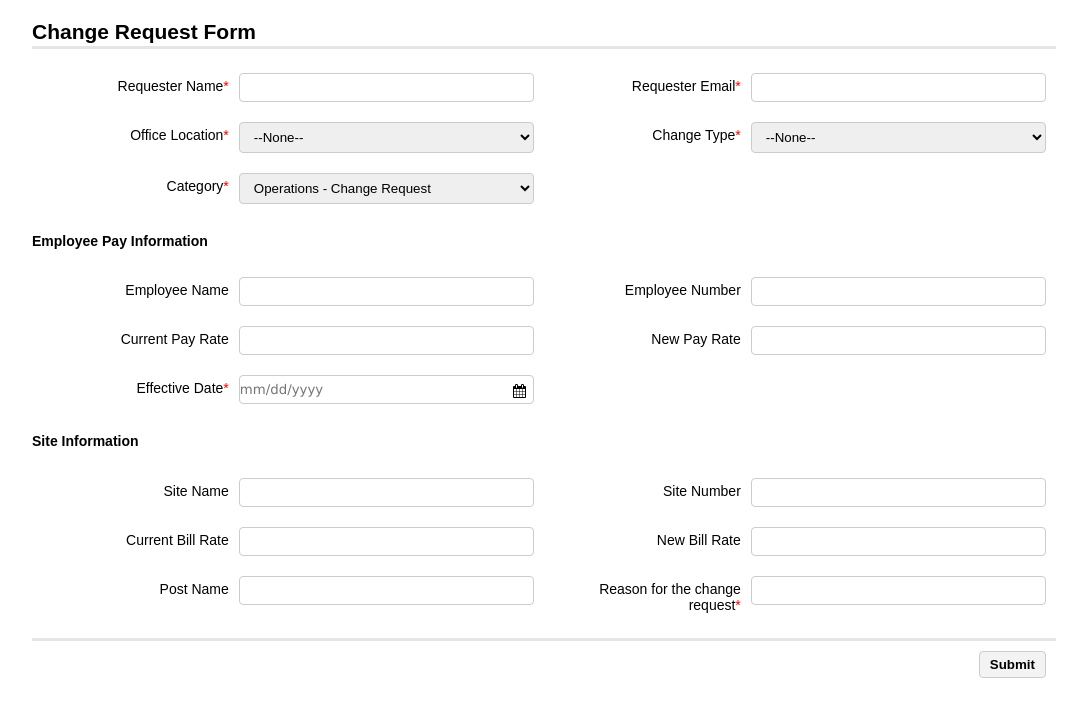
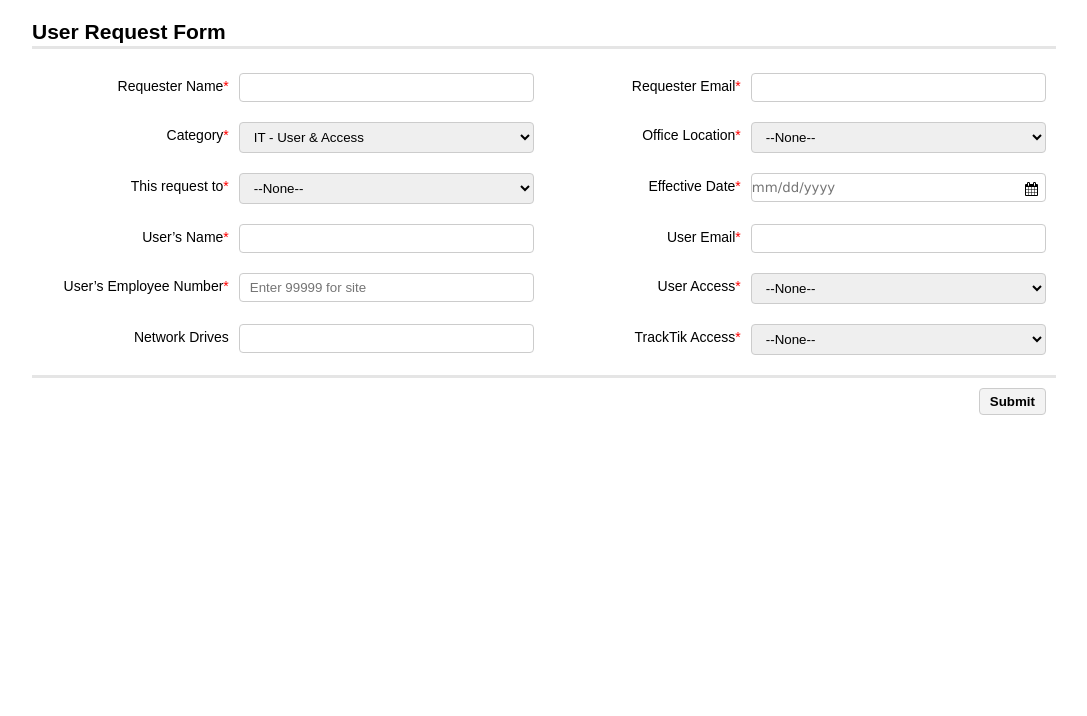
Before and after one commit to shippi174/SMSSI, a plain HTML site: page index.html in a window 1280 px wide. Shown: the whole page, without its empty margins (96-1183 px from the left). Drawn offline with nearby package versions, Linux system fonts and the light colour scheme.

Commit message:
Update index.html

```diff
--- a/index.html
+++ b/index.html
@@ -18,9 +18,9 @@
 <!--  NOTE: Please add the following <FORM> element to your page.             -->
 <!--  ----------------------------------------------------------------------  -->
 
-<form action="https://cs124.salesforce.com/servlet/servlet.WebToCase?encoding=UTF-8" method="POST"onsubmit="showSuccss()"  id="ticketForm" target="hidden-form">
+<form action="https://cs21.salesforce.com/servlet/servlet.WebToCase?encoding=UTF-8" method="POST" onsubmit="showSuccss();"  id="ticketForm" target="hidden-form">
 
-<input type=hidden name="orgid" value="00D3J0000000QkM">
+<input type=hidden name="orgid" value="00Dq0000000EZ8Q">
 <!--input type=hidden name="retURL" value="http://"-->
 
 <!--  ----------------------------------------------------------------------  -->
@@ -30,20 +30,26 @@
 <!--  <input type="hidden" name="debugEmail"                                  -->
 <!--  value="pankaj.singh@extentia.com">                                      -->
 <!--  ----------------------------------------------------------------------  -->
-<h1>Change Request Form</h1>
+<h1>User Request Form</h1>
 <section class="fields-wrapper">
-    <div class="input-group">
+	<div class="input-group">
 		<label for="name">Requester Name<span class="required">*</span></label>
 		<input class="input-style" id="name" maxlength="80" name="name" size="20" type="text" required/>
 	</div>
+
 	<div class="input-group">
 		<label for="email">Requester Email<span class="required">*</span></label>
 		<input class="input-style" id="email" maxlength="80" name="email" size="20" type="email" oninvalid="this.setCustomValidity('Please Enter valid email')" oninput="setCustomValidity('')" required />
 	</div>
-
+	<div class="input-group">
+		<label>Category<span class="required">*</span></label>
+		<select class="input-style" id="categoryVal" name="00Nq0000003D9Q2" title="Category" onchange="submitCategory()" required>
+		<option value="IT - User &amp; Access">IT - User &amp; Access</option>
+		</select>
+	</div>
 	<div class="input-group">
 		<label>Office Location<span class="required">*</span></label>
-		<select class="input-style" id="00N3J000000gKOE" name="00N3J000000gKOE" title="Office Location" required>
+		<select class="input-style" id="00Nq0000003DAQX" name="00Nq0000003DAQX" title="Office Location" required>
 		<option value="">--None--</option>
 		<option value="Atlanta - Georgia">Atlanta - Georgia</option>
 		<option value="Beverly Hills - California">Beverly Hills - California</option>
@@ -77,81 +83,69 @@
 		<option value="Youngstown - Ohio">Youngstown - Ohio</option>
 		</select>
 	</div>
-
-    <div class="input-group">
-		<label>Change Type<span class="required">*</span></label>
-		<select class="input-style" id="00N3J000000haKB" name="00N3J000000haKB" title="Change Type" required>
+	<div class="input-group">
+		<label>This request to<span class="required">*</span></label>
+		<select class="input-style" id="00Nq0000003GkNh" name="00Nq0000003GkNh" title="This request to" required>
 		<option value="">--None--</option>
-		<option value="Employee Pay Rate Change">Employee Pay Rate Change</option>
-		<option value="Site Bill Rate Change">Site Bill Rate Change</option>
-		<option value="Site Post Creation">Site Post Creation</option>
+		<option value="Create a New User">Create a New User</option>
+		<option value="Update an Existing user">Update an Existing user</option>
+		<option value="Terminate a user">Terminate a user</option>
 		</select>
-	</div>
-	<div class="input-group">
-		<label>Category<span class="required">*</span></label>
-		<select class="input-style" id="categoryVal" name="00N3J000000gKNy" title="Category" onchange="submitCategory()" required>
-		<option value="Operations - Change Request">Operations - Change Request</option>
-		</select>
-	</div>
-	</section>
-	<h4>Employee Pay Information</h4>
-	<section class="fields-wrapper">
-	<div class="input-group">
-		<label>Employee Name</label>
-		<input class="input-style" id="00N3J000000haKE" maxlength="50" name="00N3J000000haKE" size="20" type="text" />
-    </div>
-    <div class="input-group">
-		<label>Employee Number</label>
-		<input class="input-style" id="00N3J000000haKF" maxlength="10" name="00N3J000000haKF" size="20" type="text" />
-    </div>
-	<div class="input-group">
-		<label>Current Pay Rate</label>
-		<input class="input-style" id="00N3J000000haKD" maxlength="50" name="00N3J000000haKD" step='0.01' size="20" type="number" />
-    </div>
-    <div class="input-group">
-		<label>New Pay Rate</label>
-		<input class="input-style" id="00N3J000000haKI" maxlength="50" name="00N3J000000haKI" step='0.01' size="20" type="number"  />
-    </div>
+		</div>
 
 	<div class="input-group inputWithIcon">
 		<label>Effective Date<span class="required">*</span></label>
 
-		<span class="dateInput dateOnlyInput"><input class="input-style date-style"  type="text"  id="txtDate"   readonly="readonly" name="00N3J000000haKA"
+		<span class="dateInput dateOnlyInput"><input class="input-style date-style"  type="text"  id="txtDate"   readonly="readonly" name="00Nq0000003GlIg"
           size="12" placeholder="mm/dd/yyyy" required >
 		<i class="fa fa-calendar" aria-hidden="true"></i></span>
 	</div>
+	<div class="input-group">
+		<label for="00Nq0000003GZ1K">User’s Name<span class="required">*</span></label>
+		<input class="input-style" id="00Nq0000003GZ1K" maxlength="100" name="00Nq0000003GZ1K" size="20" type="text" required/>
+	</div>
+	<div class="input-group">
+		<label for="email">User Email<span class="required">*</span></label>
+		<input class="input-style" id="email" maxlength="80" name="00Nq0000003GlIb" size="20" type="email" oninvalid="this.setCustomValidity('Please Enter valid email')" oninput="setCustomValidity('')" required />
+	</div>
+	<div class="input-group">
+		<label for="00Nq0000003GZ1P">User’s Employee Number<span class="required">*</span></label>
+		<input class="input-style" id="00Nq0000003GZ1P" maxlength="100" name="00Nq0000003GZ1P" size="20" type="text" placeholder="Enter 99999 for site" required/ >
+	</div>
+
+	<div class="input-group">
+	<label>User  Access<span class="required">*</span></label>
+		<select class="input-style" id="netaccess" name="00Nq0000003GZ4i" title="Network  Access" onchange="validate()" required />
+		<option value="">--None--</option>
+        <option value="Webmail Only">Webmail Only</option>
+		<option value="O365 Only">O365 Only</option>
+        <!--option value="Full Network Access">Full Network Access</option-->
+		<option value="RDS/VMware">RDS/VMware</option>
+		</select>
+    </div>
+
+	<div class="input-group">
+	    <label>Network Drives</label>
+	    <input class="input-style"  id="netdrives" maxlength="50" name="00Nq0000003Gkzo" title="Network  Drives" size="20" type="text"/>
+		<label for="00Nq0000003Gkzo" style="color: red; display: none;">*Required</label>
+
+
+	</div>
+
+
+	<div class="input-group">
+	<label>TrackTik  Access<span class="required">*</span></label>
+		<select class="input-style" id="00Nq0000003GZ4n" name="00Nq0000003GZ4n" title="TrackTik Access" required />
+        <option value="">--None--</option>
+        <option value="Full Region">Full Region</option>
+		<option value="Limited Zone">Limited Zone</option>
+		<option value="Officer Only">Officer Only</option>
+		</select>
+    </div>
 
 	</section>
-	<h4>Site Information</h4>
-	<section class="fields-wrapper">
-	<div class="input-group">
-		<label>Site Name</label>
-		<input class="input-style" id="00N3J000000haKL" maxlength="50" name="00N3J000000haKL" size="20" type="text"  />
-    </div>
-    <div class="input-group">
-		<label>Site Number</label>
-		<input class="input-style" id="00N3J000000haKM" maxlength="10" name="00N3J000000haKM" size="20" type="text" />
-    </div>
-	<div class="input-group">
-		<label>Current Bill Rate</label>
-		<input class="input-style" id="00N3J000000haKC" maxlength="50" name="00N3J000000haKC" step='0.01' size="20" type="number"  />
-    </div>
-    <div class="input-group">
-		<label>New Bill Rate</label>
-		<input class="input-style" id="00N3J000000haKH" maxlength="50" name="00N3J000000haKH" step='0.01' size="20" type="number"  />
-    </div>
-	<div class="input-group">
-		<label>Post Name</label>
-		<input class="input-style" id="00N3J000000haKJ" maxlength="50" name="00N3J000000haKJ" size="20" type="text"  />
-    </div>
-	<div class="input-group">
-		<label>Reason for the change request<span class="required">*</span></label>
-		<input class="input-style" id="00N3J000000haKK" maxlength="50" name="00N3J000000haKK" size="20" type="text" required />
-    </div>
-	</section>
 
-
-<input type=hidden id="recordType" name="recordType" value="0123J0000008qFNQAY">
+<input type=hidden id="recordType" name="recordType" value="012q0000000618UAAQ">
 <div class="button-wrap">
     <input type="submit" name="submit" >
 </div>
@@ -161,11 +155,36 @@
     The form is submitted successfully please check your email for additional communication about your request.
     <IFRAME style="display:none" name="hidden-form"></IFRAME>
 </section>
+
+
 <script>
+/*function submitCategory() {
+    var categoryVal = document.getElementById("categoryVal").value;
+    if(categoryVal.startsWith("IT")){
+        document.getElementById("recordType").value = "012q0000000618UAAQ";
+    }else if(categoryVal.startsWith("Operations")){
+        document.getElementById("recordType").value = "012q0000000618eAAA";
+    }
+}
+*/
+function validate() {
+
+         var netaccess = document.getElementById("netaccess").value;
+         var netdrives = document.getElementById("netdrives").value;
+            if (netaccess === "RDS/VMware" && netdrives === "") {
+			    document.querySelector("[for='00Nq0000003Gkzo']").style.display = "block";
+                return false;
+            }
+
+            return true;
+        };
+
 
 function showSuccss() {
-    document.getElementById('ticketForm').classList.add('submitted');
-}
+	  document.getElementById('ticketForm').classList.add('submitted');
+
+};
+
 $(function () {
         $("#txtDate").datepicker({
             dateFormat: 'mm/dd/yy'
```
